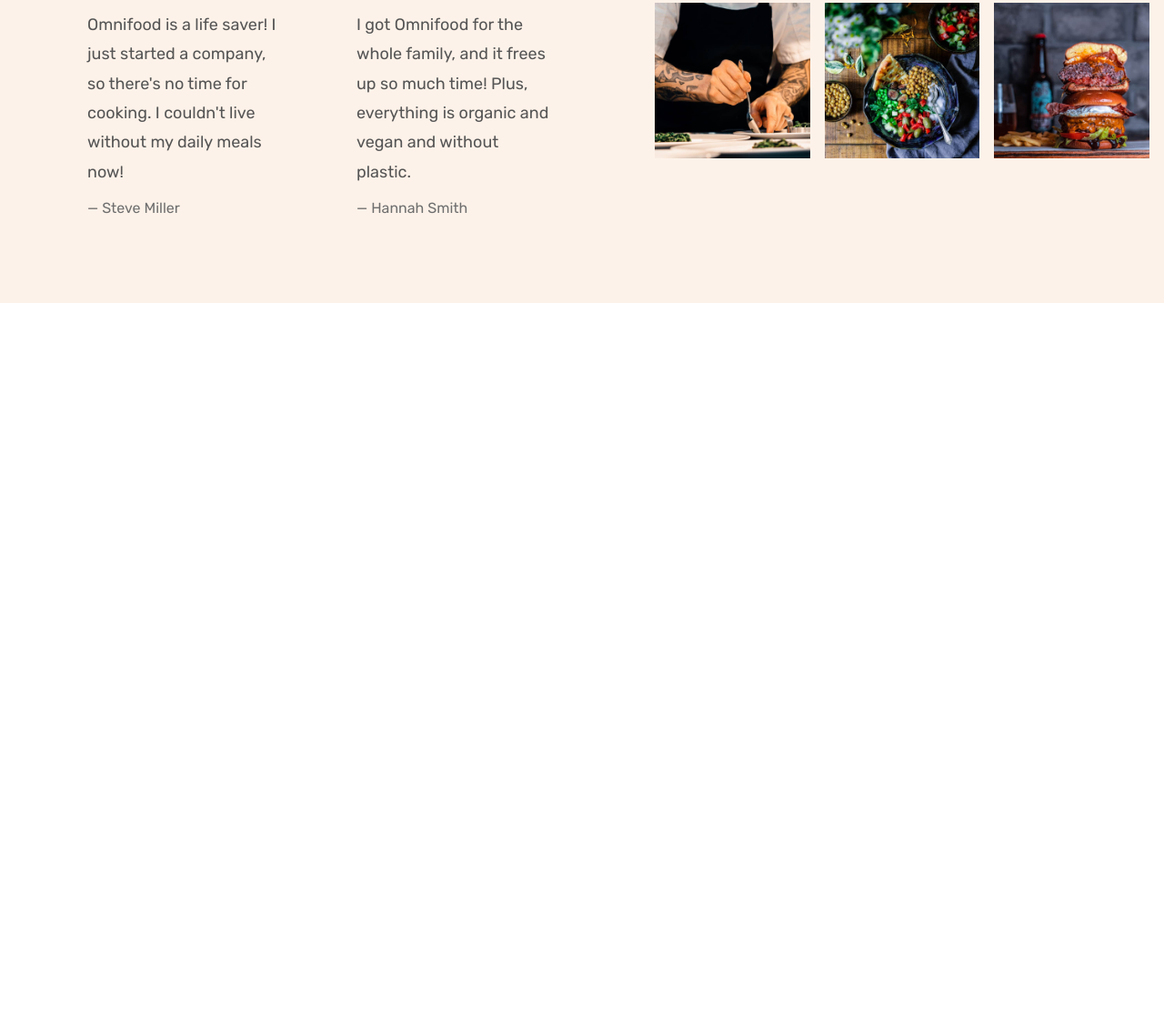
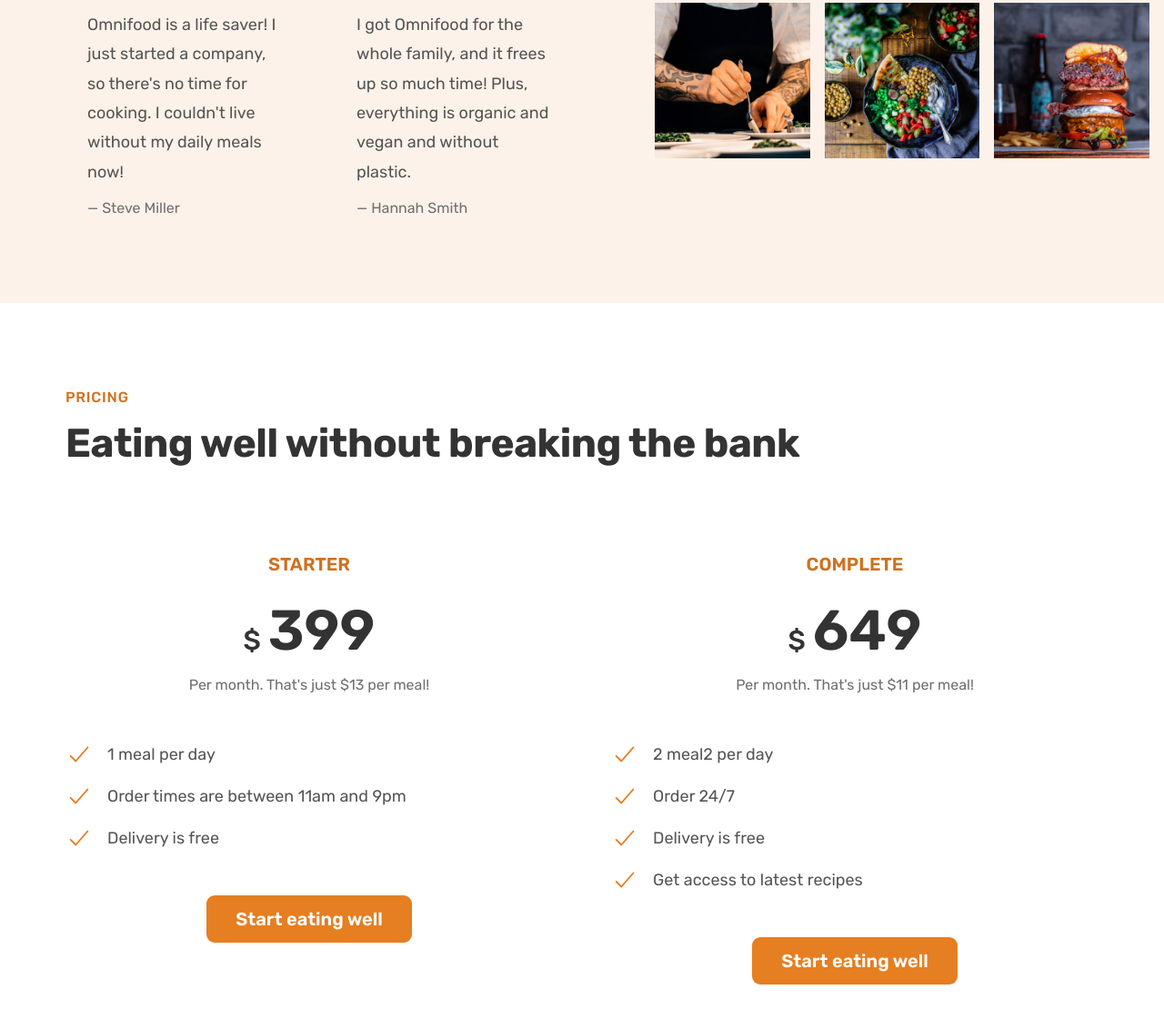
Before and after one commit to danny-alarcon97/Omni-food-Project-, a plain HTML site: page index.html in a window 1280 px wide. Shown: the part 6532-7653 px from the top of the page at 91% size. Before the commit the page ends 6865 px from the top, so only its background shows below. Drawn offline with nearby package versions, Linux system fonts and the light colour scheme.

Commit message:
pricing section

```diff
--- a/css/style.css
+++ b/css/style.css
@@ -297,26 +297,6 @@
   font-size: 1.8rem;
 }
 
-.list {
-  list-style: none;
-  display: flex;
-  flex-direction: column;
-  gap: 1.6rem;
-}
-
-.list-item {
-  font-size: 1.8rem;
-  display: flex;
-  align-items: center;
-  gap: 1.6rem;
-}
-
-.list-icon {
-  width: 3rem;
-  height: 3rem;
-  color: #e67e22;
-}
-
 /**************************/
 /* TESTIMONIAL SECTION */
 /**************************/
@@ -376,3 +356,49 @@
 .gallery-item img:hover {
   transform: scale(1.1);
 }
+
+/**************************/
+/* PRICING SECTION */
+/**************************/
+
+.section-pricing {
+  padding: 9.6rem 0;
+}
+
+.plan-header {
+  text-align: center;
+  margin-bottom: 4.8rem;
+}
+
+.plan-name {
+  color: #cf711f;
+  font-weight: 600;
+  font-size: 2rem;
+  text-transform: uppercase;
+  letter-spacing: 0.75;
+  margin-bottom: 3.2rem;
+}
+
+.plan-price {
+  font-size: 6.2rem;
+  font-weight: 600;
+  color: #333;
+  margin-bottom: 1.6rem;
+}
+
+.plan-price span {
+  font-size: 3rem;
+  font-weight: 500;
+  margin-right: 0.8rem;
+}
+
+.plan-text {
+  font-size: 1.6rem;
+  line-height: 1.6;
+  color: #6f6f6f;
+}
+
+.plan-sign-up {
+  text-align: center;
+  margin-top: 4.8rem;
+}
--- a/index.html
+++ b/index.html
@@ -436,6 +436,70 @@
           </figure>
         </div>
       </section>
+
+      <section class="section-pricing">
+        <div class="container">
+          <span class="subheading">Pricing</span>
+          <h2 class="heading-secondary">
+            Eating well without breaking the bank
+          </h2>
+        </div>
+
+        <div class="container grid grid--2-cols">
+          <div class="pricing-plan">
+            <header class="plan-header">
+              <p class="plan-name">Starter</p>
+              <p class="plan-price"><span>$</span>399</p>
+              <p class="plan-text">Per month. That's just $13 per meal!</p>
+            </header>
+            <ul class="list">
+              <li class="list-item">
+                <ion-icon class="list-icon" name="checkmark-outline"></ion-icon>
+                <span>1 meal per day</span>
+              </li>
+              <li class="list-item">
+                <ion-icon class="list-icon" name="checkmark-outline"></ion-icon>
+                <span>Order times are between 11am and 9pm</span>
+              </li>
+              <li class="list-item">
+                <ion-icon class="list-icon" name="checkmark-outline"></ion-icon>
+                <span>Delivery is free</span>
+              </li>
+            </ul>
+            <div class="plan-sign-up">
+              <a href="#" class="btn btn--full">Start eating well</a>
+            </div>
+          </div>
+          <div class="pricing-plan">
+            <header class="plan-header">
+              <p class="plan-name">Complete</p>
+              <p class="plan-price"><span>$</span>649</p>
+              <p class="plan-text">Per month. That's just $11 per meal!</p>
+            </header>
+            <ul class="list">
+              <li class="list-item">
+                <ion-icon class="list-icon" name="checkmark-outline"></ion-icon>
+                <span>2 meal2 per day</span>
+              </li>
+              <li class="list-item">
+                <ion-icon class="list-icon" name="checkmark-outline"></ion-icon>
+                <span>Order 24/7</span>
+              </li>
+              <li class="list-item">
+                <ion-icon class="list-icon" name="checkmark-outline"></ion-icon>
+                <span>Delivery is free</span>
+              </li>
+              <li class="list-item">
+                <ion-icon class="list-icon" name="checkmark-outline"></ion-icon>
+                <span>Get access to latest recipes</span>
+              </li>
+            </ul>
+            <div class="plan-sign-up">
+              <a href="#" class="btn btn--full">Start eating well</a>
+            </div>
+          </div>
+        </div>
+      </section>
     </main>
   </body>
 </html>
```
